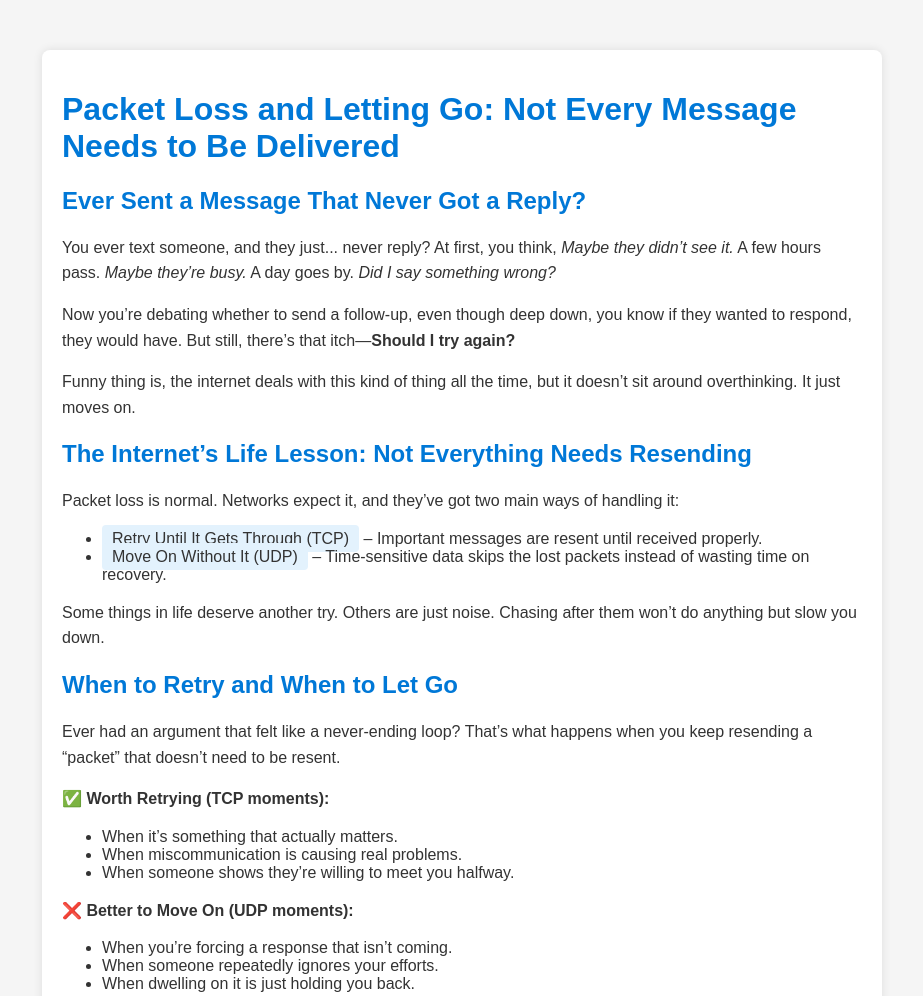
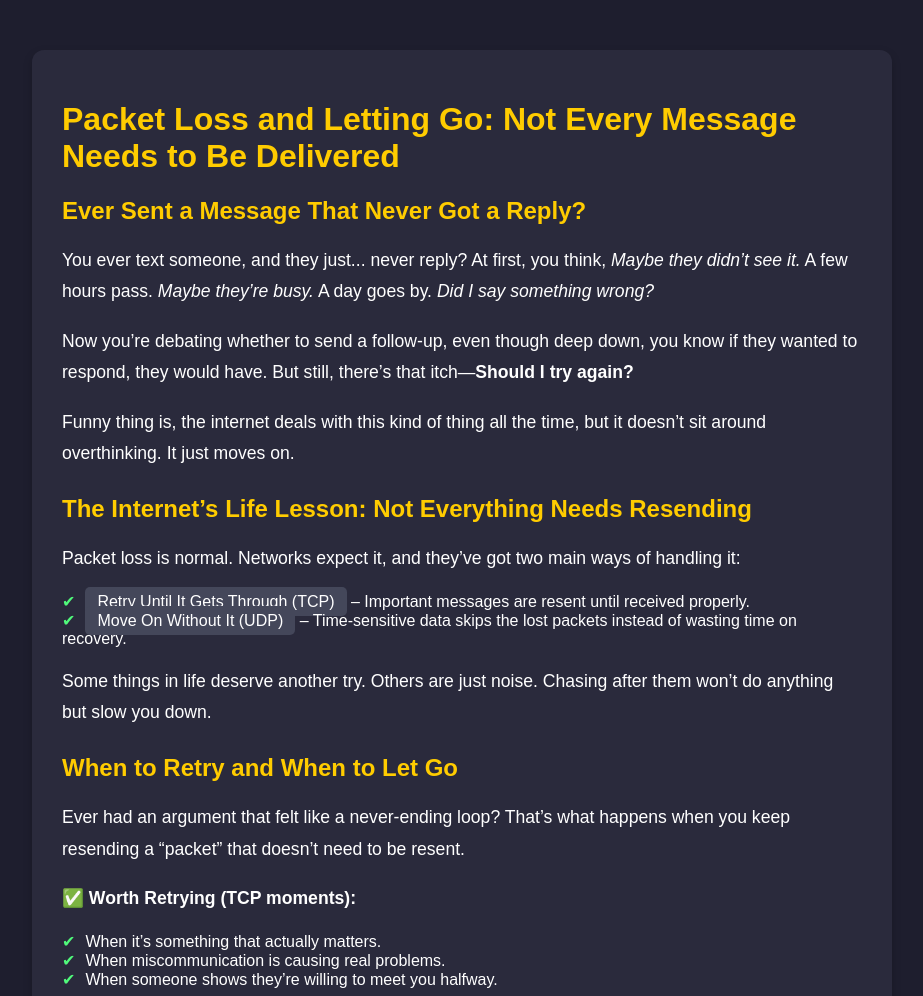
Before and after one commit to ranjith-sp-0310/supernatural.live, a plain HTML site: page packet-loss.html in a window 1280 px wide. Shown: the top 996 px of the page, without its empty margins (178-1101 px from the left). Drawn offline with Linux system fonts and the light colour scheme.

Commit message:
Update packet-loss.html

```diff
--- a/packet-loss.html
+++ b/packet-loss.html
@@ -6,33 +6,43 @@
     <title>Packet Loss and Letting Go</title>
     <style>
         body {
-            font-family: Arial, sans-serif;
+            font-family: 'Poppins', sans-serif;
             margin: 0;
             padding: 0;
-            background-color: #f5f5f5;
-            color: #333;
+            background-color: #1e1e2e;
+            color: #ffffff;
         }
         .container {
             max-width: 800px;
             margin: 50px auto;
-            background: white;
-            padding: 20px;
-            border-radius: 8px;
-            box-shadow: 0 0 10px rgba(0, 0, 0, 0.1);
+            background: #2a2a3c;
+            padding: 30px;
+            border-radius: 12px;
+            box-shadow: 0 4px 10px rgba(0, 0, 0, 0.2);
         }
         h1, h2 {
-            color: #0078D7;
+            color: #ffcc00;
         }
         p {
-            line-height: 1.6;
+            line-height: 1.8;
+            font-size: 1.1em;
         }
         .highlight {
-            background-color: #e3f2fd;
-            padding: 5px 10px;
-            border-radius: 4px;
+            background-color: #44475a;
+            padding: 6px 12px;
+            border-radius: 5px;
         }
         .section {
-            margin-bottom: 20px;
+            margin-bottom: 25px;
+        }
+        ul {
+            list-style-type: none;
+            padding: 0;
+        }
+        ul li::before {
+            content: "✔";
+            color: #50fa7b;
+            margin-right: 10px;
         }
     </style>
 </head>
```
